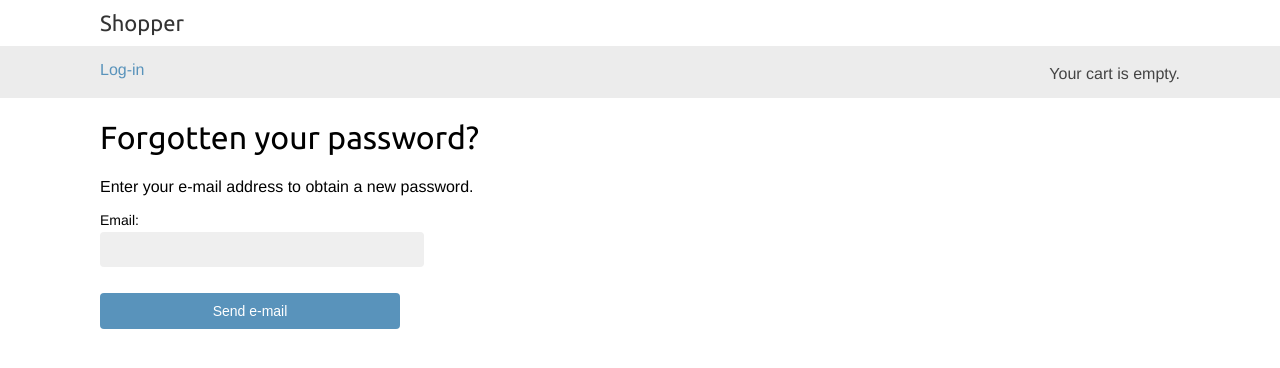
After one commit to Mrsazza/MYSHOP, a Django app: page /account/password_reset/ in a window 1280 px wide. The commit adds this page. Shown: the top 368 px of the page. Run offline with Django 3.2, Linux system fonts and the light colour scheme.

Commit message:
password reset added

```diff
--- a/account/templates/registration/login.html
+++ b/account/templates/registration/login.html
@@ -22,6 +22,6 @@
         <input type="hidden" name="next" value="{{ next }}">
         <p><input type="submit" value="Log-in"></p>
     </form>
-
+    <p><a href="{% url 'password_reset' %}">Forgotten your password?</a></p>
 </div>
 {% endblock content %}
--- /dev/null
+++ b/account/templates/registration/password_reset_email.html
@@ -0,0 +1,3 @@
+Someone asked for password reset for email {{ email }}. Follow the link below:
+{{ protocol }}://{{ domain }}{% url "password_reset_confirm" uidb64=uid token=token %}
+Your username, in case you've forgotten: {{ user.get_username }}
--- /dev/null
+++ b/account/templates/registration/password_reset_form.html
@@ -0,0 +1,17 @@
+{% extends 'shop/base.html' %}
+
+
+{% block title %}
+    Reset your password
+{% endblock title %}
+
+
+{% block content %}
+    <h1>Forgotten your password?</h1>
+    <p>Enter your e-mail address to obtain a new password.</p>
+    <form action="." method="post">
+        {{ form.as_p }}
+        <p><input type="submit" value="Send e-mail"></p>
+        {% csrf_token %}
+    </form>
+{% endblock content %}
--- a/account/urls.py
+++ b/account/urls.py
@@ -10,4 +10,9 @@ urlpatterns = [
     # change password urls
     path('password_change/', auth_views.PasswordChangeView.as_view(), name='passwod_change'),
     path('password_change/done/', auth_views.PasswordChangeDoneView.as_view(), name='password_change_done'),
+    #password reset urls
+    path('password_reset/', auth_views.PasswordResetView.as_view(), name='password_reset'),
+    path('password_reset/done/', auth_views.PasswordResetDoneView.as_view(), name='password_reset_done'),
+    path('reset/<uidb64>/<token>/', auth_views.PasswordResetConfirmView.as_view(),name='password_reset_confirm'),
+    path('reset/done/', auth_views.PasswordResetCompleteView.as_view(), name='password_reset_complete'),
 ]
--- a/myshop/settings.py
+++ b/myshop/settings.py
@@ -129,6 +129,7 @@ MEDIA_ROOT = os.path.join(BASE_DIR, 'media/')
 
 CART_SESSION_ID = 'cart'
 
+EMAIL_BACKEND = 'django.core.mail.backends.console.EmailBackend'
 
 
 LOGIN_URL = 'login'
```
Also changed, not shown: account/templates/registration/password_reset_complete.html (added, +12 -0 lines), account/templates/registration/password_reset_confirm.html (added, +23 -0 lines), account/templates/registration/password_reset_done.html (added, +13 -0 lines), db.sqlite3.
